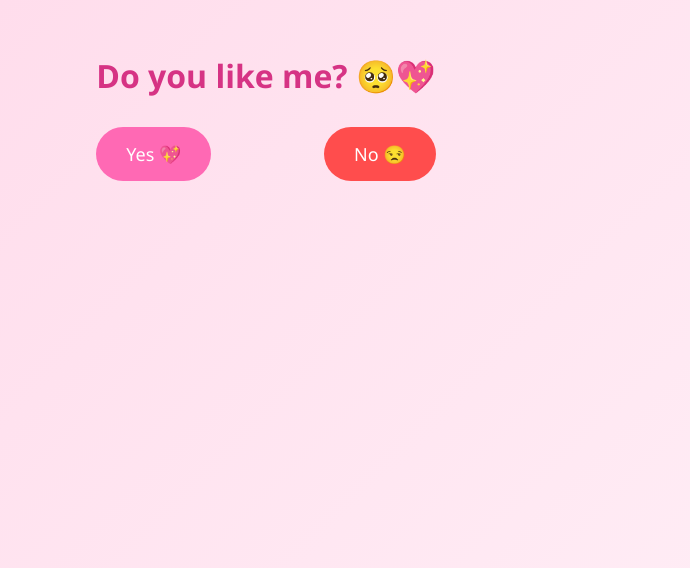
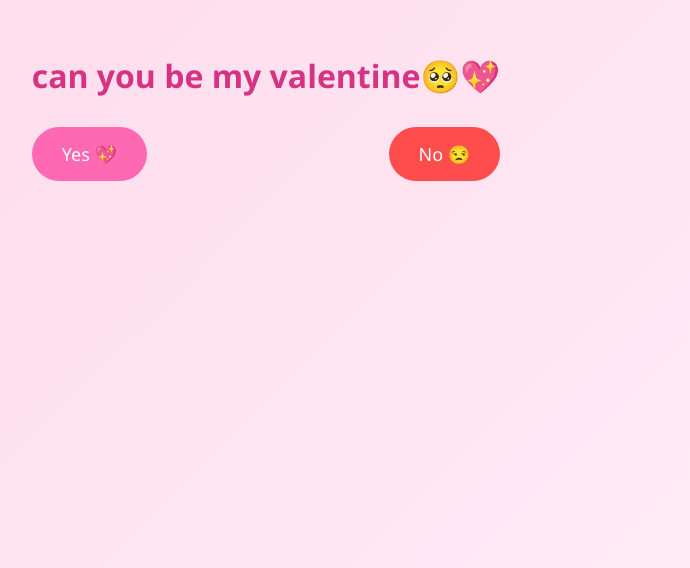
Before and after one commit to amineboulaichesm-droid/Aminemouna, a plain HTML site: page index.html in a window 1280 px wide. Shown: the part 232-800 px from the top of the page, without its empty margins (374-1064 px from the left). Drawn offline with Linux system fonts and the light colour scheme.

Commit message:
Update index.html

```diff
--- a/index.html
+++ b/index.html
@@ -72,7 +72,7 @@
 <body>
 
   <div class="container">
-    <h1>Do you like me? 🥺💖</h1>
+    <h1>can you be my valentine🥺💖</h1>
 
     <div class="buttons" id="buttons">
       <button id="yesBtn">Yes 💖</button>
```
